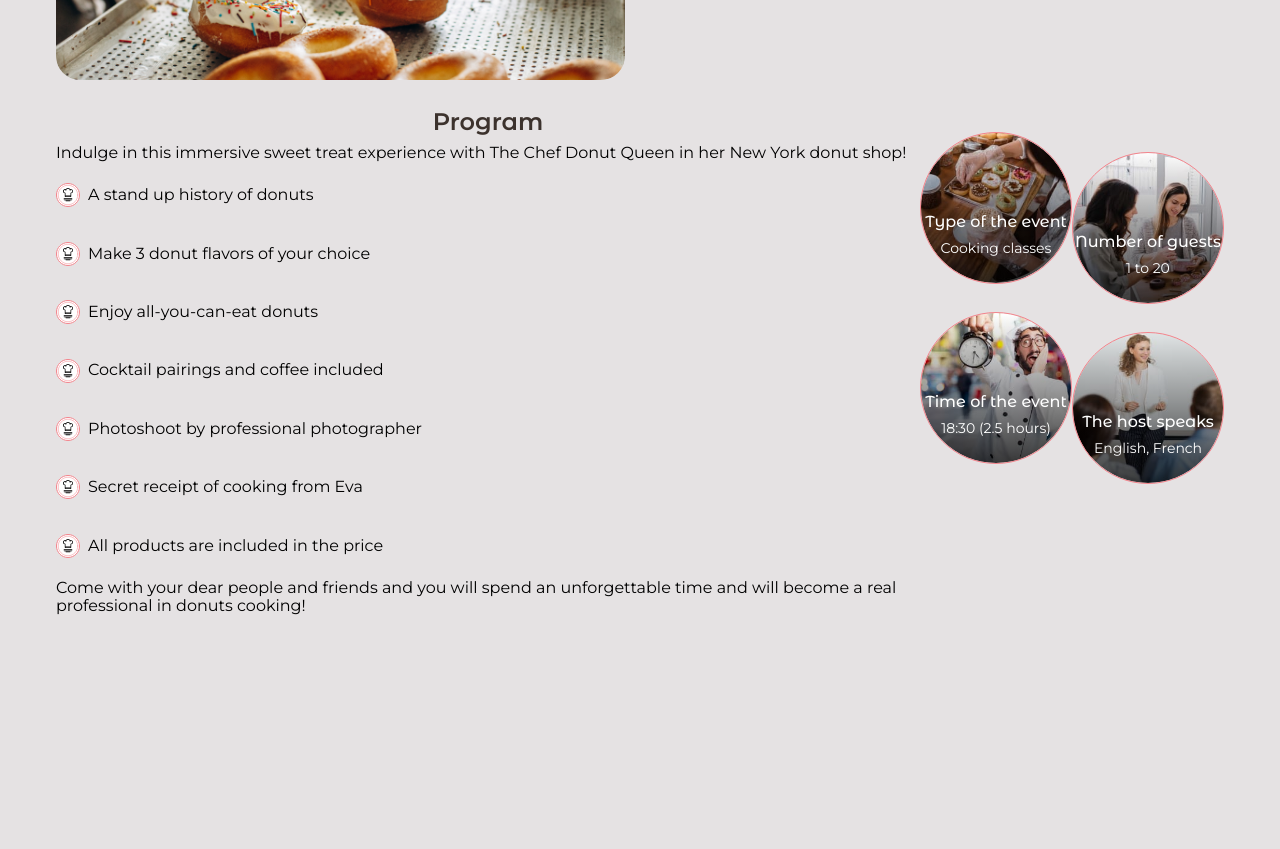
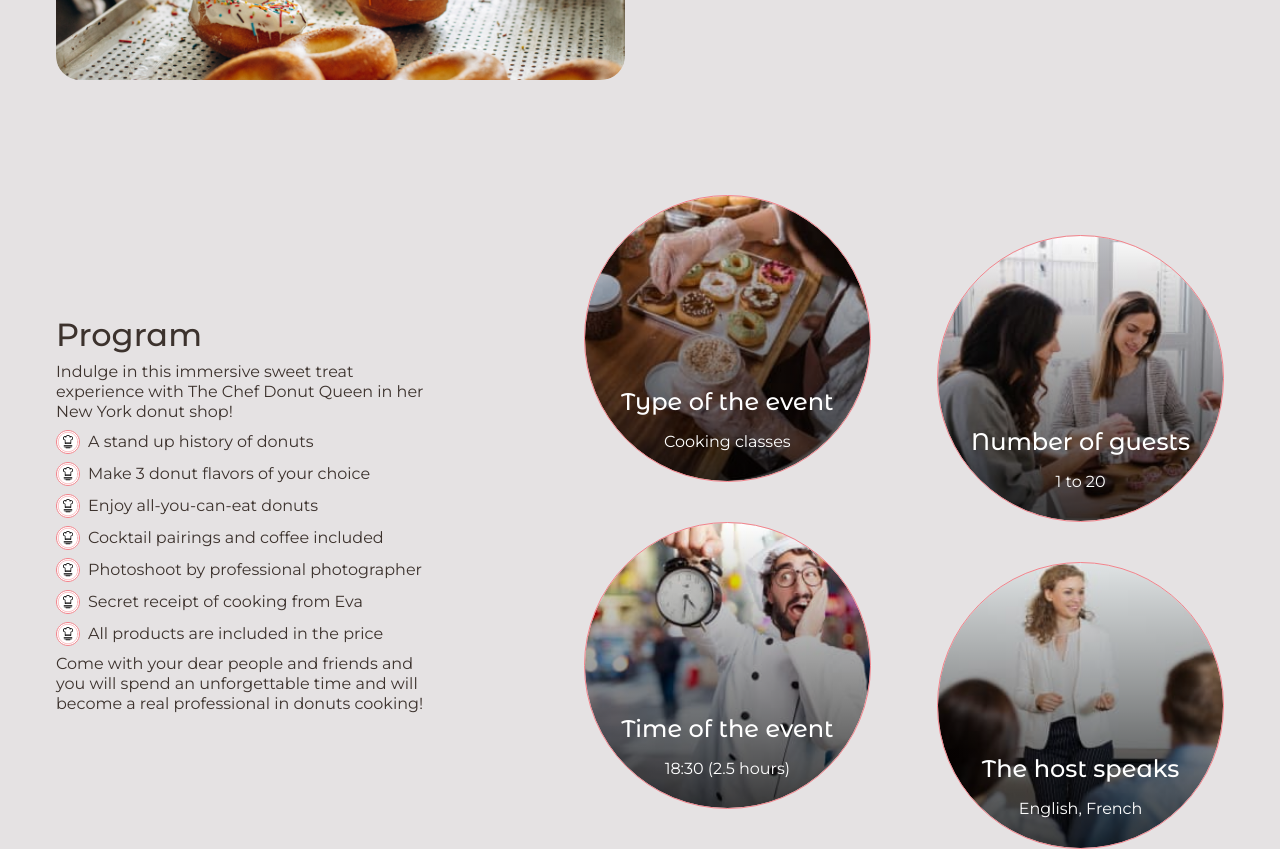
Before and after one commit to iTSerhii85/Donut_Masterclass, a plain HTML site: page index.html in a window 1280 px wide. Shown: the part 852-1701 px from the top of the page. Before the commit the page ends 1468 px from the top, so only its background shows below. Drawn offline with nearby package versions, Linux system fonts and the light colour scheme.

Commit message:
Program finish

```diff
--- a/sass/layout/_program.scss
+++ b/sass/layout/_program.scss
@@ -5,10 +5,11 @@
 .program__title {
     text-align: center;
     margin: 0;
-}
 
-.program__text {
-    margin: 0;
+    font-weight: 500;
+    font-size: 24px;
+    line-height: (29/24);
+    color: var(--title-text-color);
 }
 
 .program__text-wrapper {
@@ -18,10 +19,13 @@
 
     & p {
         margin: 0;
+
+        font-weight: 400;
+        font-size: 16px;
+        line-height: (20/16);
+        color: var(--primary-text-color);
     }
 }
-
-
 
 .icon-text-wrapper {
     display: flex;
@@ -143,6 +147,10 @@ screen and (min-resolution: 2dppx) {
 }
 
 @media screen and (min-width: 768px) {
+
+    .program {
+        padding-top: 80px;
+    }
     .program-img {
         width: 152px;
         height: 152px;
@@ -164,5 +172,72 @@ screen and (min-resolution: 2dppx) {
 
     .program__container {
         display: flex;
+        gap: 39px;
+    }
+
+    .program__title {
+        text-align:start;
+        font-size: 32px;
+        line-height: (39/32);
+    }
+
+    .img-1 {
+        margin-top: 15px;
+        margin-bottom: 40px;
+    }
+
+    .img-3 {
+        margin-top: 55px;
+        margin-bottom: 40px;
+    }
+
+    .program__img-wrapper {
+        width: 336px;
+        justify-content: space-between;
+    }
+
+    .program__text-wrapper {
+        width: 329px;
     }
 }
+
+@media screen and (min-width: 1200px) {
+    .program-img {
+        width: 287px;
+        height: 287px;
+        background-size: 375px 375px;
+        border: 1px solid #F3848C;
+
+        & h3 {
+            font-size: 24px;
+            line-height: (29/24);
+
+            margin-top: 191px;
+        }
+
+        & p {
+            font-size: 16px;
+            line-height: (20/16);
+            margin-top: 16px;
+        }
+    }
+
+    .program__text-wrapper {
+        width: 417px;
+        margin-right: 116px;
+    }
+
+    .program__img-wrapper {
+        width: 716px;
+        margin: 0;
+    }
+
+    .program {
+        padding-top: 100px;
+        height: 678;
+    }
+
+    .program__container {
+        align-items: center;
+    }
+}
```
Also changed, not shown: css/mine.css, css/mine.min.css, 2 other files.
